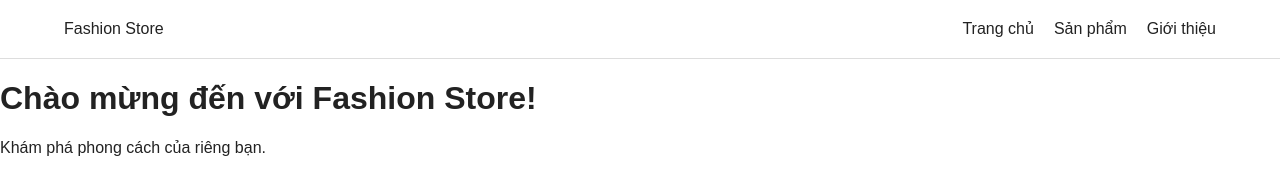
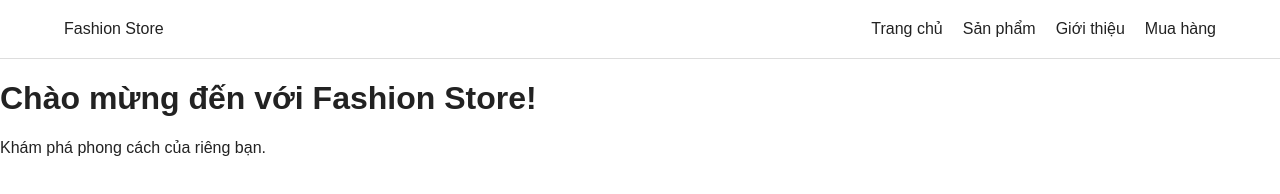
Before and after one commit to tranhuy27/HEYDAY-Store, a plain HTML site: page HEYDAY/index.html in a window 1280 px wide. Drawn offline with Linux system fonts and the light colour scheme.

Commit message:
Thêm liên kết đến trang mua hàng.

```diff
--- a/HEYDAY/index.html
+++ b/HEYDAY/index.html
@@ -14,6 +14,7 @@
             <a href="index.html">Trang chủ</a>
             <a href="products.html">Sản phẩm</a>
             <a href="about.html">Giới thiệu</a>
+            <a href="buy.html">Mua hàng</a>
         </nav>
     </header>
 
```
